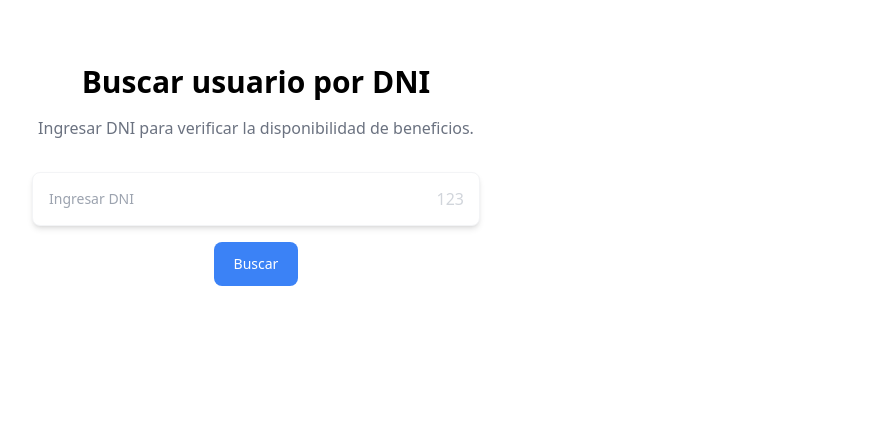
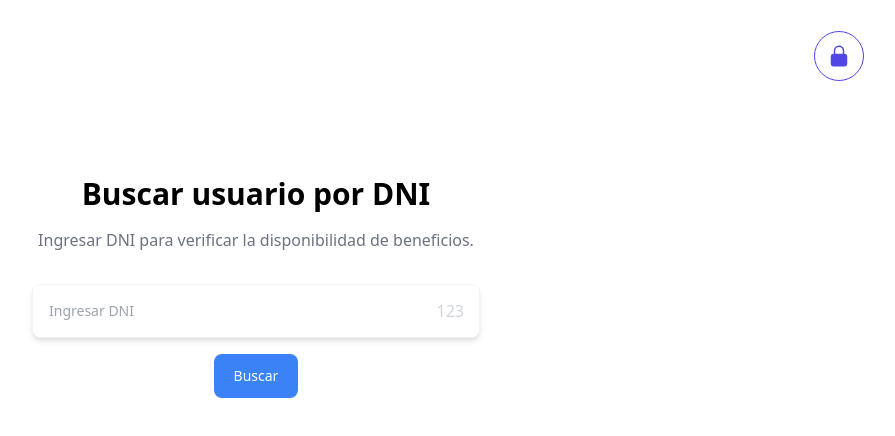
Before and after one commit to ericfrodriguez/affiliate-front, a React (Vite) app: page / in a window 1280 px wide. Shown: the top 436 px of the page, without its empty margins (384-1279 px from the left). Built offline with nearby package versions, Linux system fonts and the light colour scheme; no server answers.

Commit message:
Button to login added

```diff
--- a/src/components/ButtonIcon.jsx
+++ b/src/components/ButtonIcon.jsx
@@ -1,13 +1,16 @@
+import { Link } from "react-router-dom"
 
-export const ButtonIcon = ({ title, icon, onClick}) => {
+export const ButtonIcon = ({icon, to}) => {
 	return (
-		<a
-			className="inline-flex items-center gap-2 rounded border border-indigo-600 bg-indigo-600 px-8 py-3 text-white hover:bg-transparent ease-in-out duration-200 hover:text-indigo-600 focus:outline-none focus:ring active:text-indigo-500"
-			onClick={onClick}
-		>
-			<span className="text-sm font-medium"> {title} </span>
-
-			{icon}
-		</a>
+		<>
+			<Link
+				className="inline-block rounded-full border border-indigo-600 p-3 text-indigo-600 hover:bg-indigo-600 hover:text-white focus:outline-none focus:ring active:bg-indigo-500"
+				to={to}
+			>
+				{
+					icon
+				}
+			</Link>
+		</>
 	)
 }
--- /dev/null
+++ b/src/components/ButtonTextIcon.jsx
@@ -0,0 +1,13 @@
+
+export const ButtonTextIcon = ({ title, icon, onClick}) => {
+	return (
+		<a
+			className="inline-flex items-center gap-2 rounded border border-indigo-600 bg-indigo-600 px-8 py-3 text-white hover:bg-transparent ease-in-out duration-200 hover:text-indigo-600 focus:outline-none focus:ring active:text-indigo-500"
+			onClick={onClick}
+		>
+			<span className="text-sm font-medium"> {title} </span>
+
+			{icon}
+		</a>
+	)
+}
--- a/src/pages/Admin.jsx
+++ b/src/pages/Admin.jsx
@@ -1,5 +1,5 @@
 import { useEffect, useState } from "react"
-import { ButtonIcon } from "../components/ButtonIcon"
+import { ButtonTextIcon } from "../components/ButtonTextIcon"
 import { CreateForm } from "../components/CreateForm"
 import { FormModal } from "../components/FormModal"
 import { ItemTable } from "../components/ItemTable"
@@ -37,7 +37,7 @@ export const AdminPanel = () => {
 	return (
 		<>
 			<div className="flex items-center cursor-pointer p-8 h-28">
-				<ButtonIcon onClick={showCreateModal} title='Cargar nuevo' icon={<PlusIcon />} />
+				<ButtonTextIcon onClick={showCreateModal} title='Cargar nuevo' icon={<PlusIcon />} />
 			</div>
 			<ItemTable data={userList}/>
 			<FormModal open={showCreate} onClose={closeCreate} title='Nuevo usuario' form={<CreateForm closeCreate={closeCreate} />} />
--- a/src/pages/CheckBenefits.jsx
+++ b/src/pages/CheckBenefits.jsx
@@ -1,9 +1,18 @@
 import { useState } from "react"
 import { AffiliateForm } from "../components/AffiliateForm"
 import { AffiliateMessage } from "../components/AffiliateMessage"
+import { ButtonIcon } from "../components/ButtonIcon"
+import { Link } from "react-router-dom"
+
 
 
 export const CheckBenefits = () => {
+
+	const LockIcon = () => (
+		<svg xmlns="http://www.w3.org/2000/svg" viewBox="0 0 24 24" fill="currentColor" className="w-6 h-6">
+			<path fillRule="evenodd" d="M12 1.5a5.25 5.25 0 00-5.25 5.25v3a3 3 0 00-3 3v6.75a3 3 0 003 3h10.5a3 3 0 003-3v-6.75a3 3 0 00-3-3v-3c0-2.9-2.35-5.25-5.25-5.25zm3.75 8.25v-3a3.75 3.75 0 10-7.5 0v3h7.5z" clipRule="evenodd" />
+		</svg>
+	)
 
 	const [showMessage, setShowMessage] = useState(false);
 	const [success, setSuccess] = useState(false)
@@ -11,7 +20,7 @@ export const CheckBenefits = () => {
 
 	const handleResponse = (data) => {
 		setShowMessage(true);
-		if(data instanceof Error) {
+		if (data instanceof Error) {
 			setSuccess(false)
 			return;
 		}
@@ -22,8 +31,12 @@ export const CheckBenefits = () => {
 
 	return (
 		<>
+
+			<div className="flex items-center justify-end cursor-pointer p-8 h-28">
+					<ButtonIcon to='/auth/signin' icon={<LockIcon />} />
+			</div>
 			<AffiliateForm handleResponse={handleResponse} />
-			{showMessage && <AffiliateMessage user={user} success={success}/> }
+			{showMessage && <AffiliateMessage user={user} success={success} />}
 		</>
 	)
 }
```
